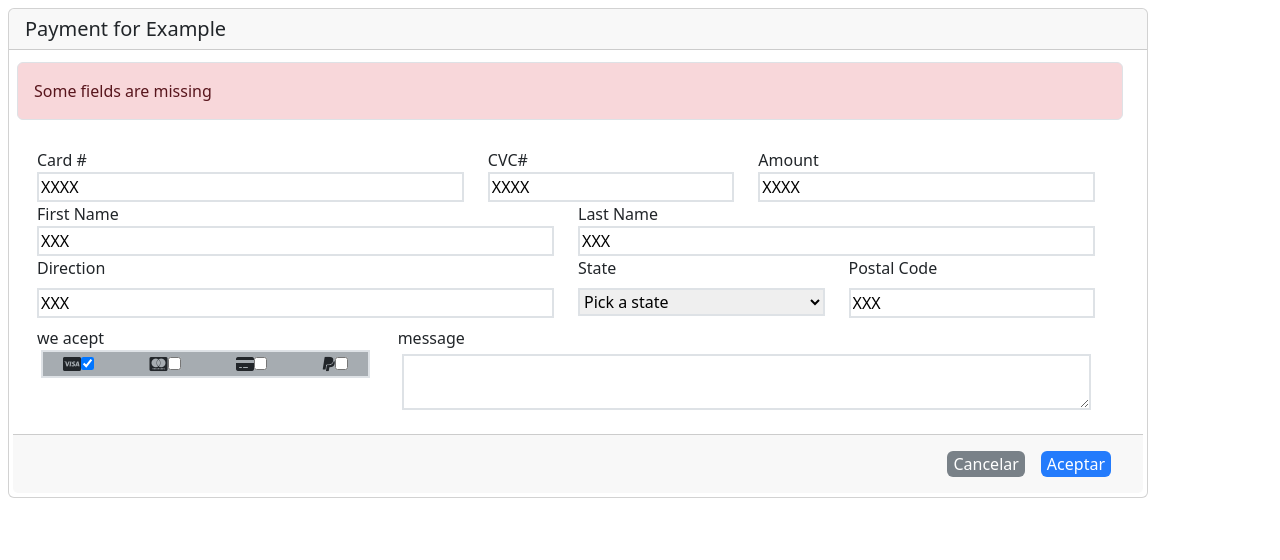
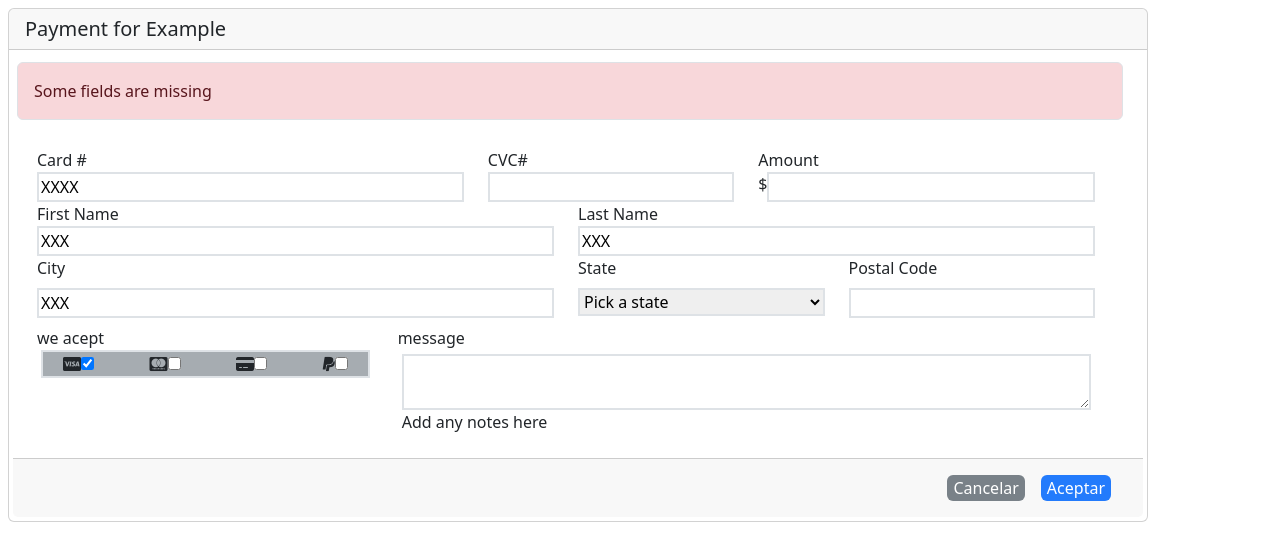
Before and after one commit to E-Vivanco/formulario_bootstrap, a plain HTML site: page index.html in a window 1280 px wide. Drawn offline with nearby package versions, Linux system fonts and the light colour scheme.

Commit message:
valid 2 campos

```diff
--- a/index.html
+++ b/index.html
@@ -33,13 +33,13 @@
                         <div class="col-3 auto ">
                             <label>CVC#</label>
                             <div class="d-flex flex-direction-column">
-                                <input class="w-100 h-30 border border-2" type="text" name="cvc" value="XXXX" required/>
+                                <input class="w-100 h-30 border border-2" type="number" name="cvc" value=" " required/>
                                 </div>
                         </div>
                         <div class="col-4 auto">
                             <label>Amount</label>
                             <div class="d-flex flex-direction-column">
-                                <input class="w-100 h-30 border border-2" type="text" name="amount" value="XXXX" required/>
+                                $<input class="w-100 h-30 border border-2" type="number" name="amount" value=" " required/>
                                 </div>
                         </div>
                     </div>
@@ -47,7 +47,7 @@
                         <div class="col-6 auto">
                             <label>First Name</label>
                             <div class="d-flex flex-direction-column mx px">
-                                <input class="w-100 h-30 border border-2" type="text" name="firstname" value="XXX " required/>
+                                <input class="w-100 h-30 border border-2" type="" name="firstname" value="XXX " required/>
                             </div>
                         </div>
                         <div class="col-6 auto">
@@ -59,7 +59,7 @@
                     </div>
                     <div class="row w-100">
                         <div class="col-6 auto">
-                            <label>Direction</label>
+                            <label>City</label>
                             <div class="my-2 d-flex flex-direction-column">
                                 <input class="w-100 h-30 border border-2" type="text" name="city" value="XXX " required/>
                                 </div>
@@ -67,7 +67,7 @@
                         <div class="col-3 auto">
                             <label>State</label>
                             <div class="my-2 d-flex flex-direction-column">
-                                <select class="w-100 h-30 border border-2" type="option" name="state" value="XXX " required>
+                                <select class="w-100 h-30 border border-2" type="datalist" name="state" value=" " required>
                                     <option>Pick a state</option>
                                     <option>State_1</option>
                                     <option>State_2</option>
@@ -77,7 +77,7 @@
                         <div class="col-3 auto">
                             <label>Postal Code</label>
                             <div class="my-2 d-flex flex-direction-column">
-                                <input class="w-100 h-30 border border-2" type="text" name="postal-code" value="XXX " required/>
+                                <input class="w-100 h-30 border border-2" type="number" name="postal-code" value=" " required/>
                         </div>
                         </div>
                     </div>
@@ -93,9 +93,12 @@
                             </div>
                             <div class="col-8 auto">
                                   message
-                                <div class="my-1 mx-1 w-1000 h-550 d-flex flex-direction-column">
-                                    <textarea class="w-100 h-30 border border-2" ></textarea>
-                                </div>
+                                <div class="my-1 mx-1 ">
+                                    <div class="flex-direction-row">
+                                    <textarea class="w-100 h-30 border border-2 d-flex flex-direction-column" minlength="20"></textarea>
+                                           <label>Add any notes here</label>
+                                    </div>
+                               </div>
                             </div>
                                 <!-- aqui van datos 4-->
 
--- a/styles.css
+++ b/styles.css
@@ -9,3 +9,7 @@ input:invalid:required {
 input:valid {
     border: 2px solid black;
   }
+
+input:invalid:only-of-type{
+  border: 2px dashed red;
+}
```
